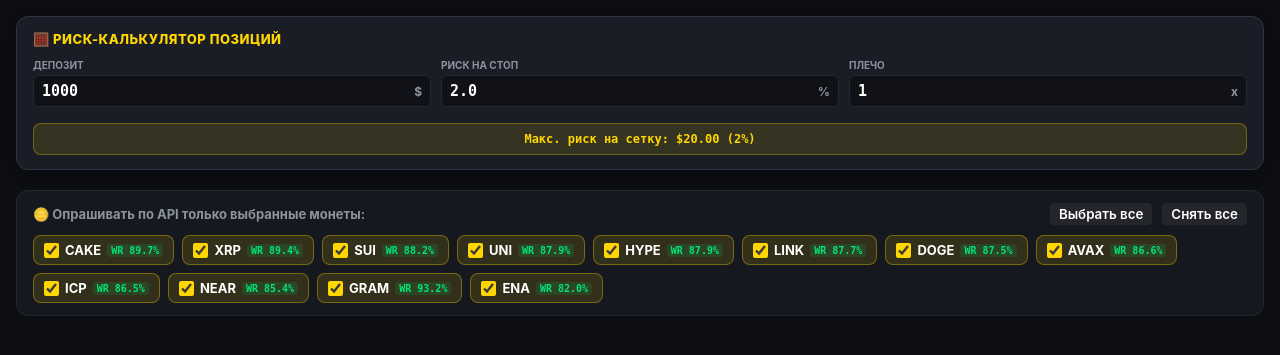
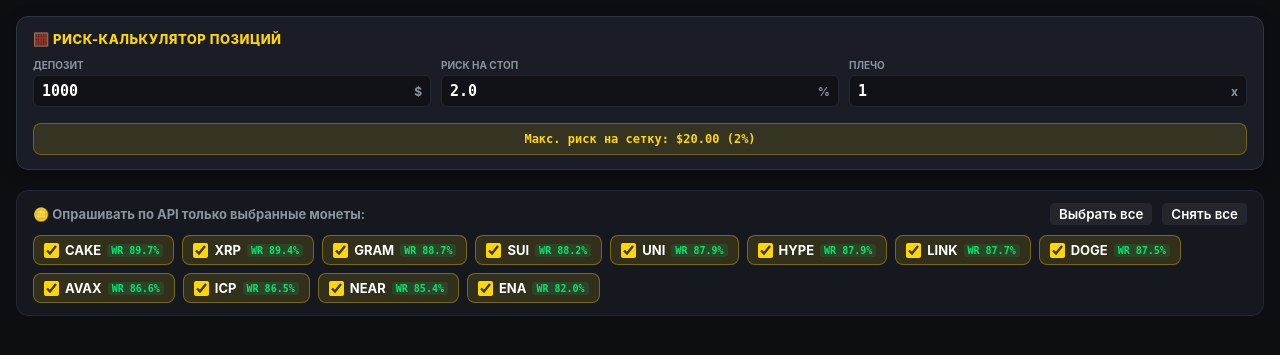
Before and after one commit to nbiotminsk/dca_bot, a PHP site: page / in a window 1280 px wide. Shown: the part 63-418 px from the top of the page. Run offline with PHP 8.4, Linux system fonts and the light colour scheme; data that the repository does not hold is empty.

Commit message:
Update GRAM historical test metrics with new candle-by-candle algorithm

```diff
--- a/index.php
+++ b/index.php
@@ -194,15 +194,15 @@ if (isset($_GET['ajax'])) {
         $coinStats = [
             'CAKEUSDT' => ['wr_normal' => '89.7%', 'wr_manip' => '65.5%', 'sl_fib' => 2.618, 'rr' => '1:2.4'],
             'XRPUSDT'  => ['wr_normal' => '89.4%', 'wr_manip' => '64.2%', 'sl_fib' => 2.618, 'rr' => '1:2.0'],
+            'GRAMUSDT' => ['wr_normal' => '88.7%', 'wr_manip' => '47.8%', 'sl_fib' => 2.291, 'rr' => '1:3.0'],
             'SUIUSDT'  => ['wr_normal' => '88.2%', 'wr_manip' => '65.5%', 'sl_fib' => 2.618, 'rr' => '1:3.0'],
             'UNIUSDT'  => ['wr_normal' => '87.9%', 'wr_manip' => '63.3%', 'sl_fib' => 2.618, 'rr' => '1:2.4'],
+            'HYPEUSDT' => ['wr_normal' => '87.9%', 'wr_manip' => '62.5%', 'sl_fib' => 2.291, 'rr' => '1:3.0'],
             'LINKUSDT' => ['wr_normal' => '87.7%', 'wr_manip' => '70.6%', 'sl_fib' => 2.618, 'rr' => '1:2.4'],
             'DOGEUSDT' => ['wr_normal' => '87.5%', 'wr_manip' => '69.8%', 'sl_fib' => 2.618, 'rr' => '1:2.4'],
             'AVAXUSDT' => ['wr_normal' => '86.6%', 'wr_manip' => '57.9%', 'sl_fib' => 2.618, 'rr' => '1:3.0'],
+            'ICPUSDT'  => ['wr_normal' => '86.5%', 'wr_manip' => '63.2%', 'sl_fib' => 2.337, 'rr' => '1:2.7'],
             'NEARUSDT' => ['wr_normal' => '85.4%', 'wr_manip' => '63.0%', 'sl_fib' => 2.618, 'rr' => '1:2.4'],
-            'HYPEUSDT' => ['wr_normal' => '87.9%', 'wr_manip' => '62.5%', 'sl_fib' => 2.291, 'rr' => '1:3.0'],
-            'ICPUSDT'  => ['wr_normal' => '86.5%', 'wr_manip' => '63.2%', 'sl_fib' => 2.337, 'rr' => '1:2.7'],
-            'GRAMUSDT' => ['wr_normal' => '93.2%', 'wr_manip' => '80.0%', 'sl_fib' => 2.291, 'rr' => '1:3.0'],
             'ENAUSDT'  => ['wr_normal' => '82.0%', 'wr_manip' => '66.7%', 'sl_fib' => 2.291, 'rr' => '1:3.0']
         ];
         $stats = isset($coinStats[$sym]) ? $coinStats[$sym] : ['wr_normal' => '85%', 'wr_manip' => '75%', 'sl_fib' => 2.500, 'rr' => '1:2.0'];
@@ -1214,6 +1214,7 @@ function renderCards(data) {
 const ALL_AVAILABLE_COINS = [
     { sym: 'CAKEUSDT', name: 'CAKE', wr_n: '89.7%', wr_m: '65.5%' },
     { sym: 'XRPUSDT',  name: 'XRP',  wr_n: '89.4%', wr_m: '64.2%' },
+    { sym: 'GRAMUSDT', name: 'GRAM', wr_n: '88.7%', wr_m: '47.8%' },
     { sym: 'SUIUSDT',  name: 'SUI',  wr_n: '88.2%', wr_m: '65.5%' },
     { sym: 'UNIUSDT',  name: 'UNI',  wr_n: '87.9%', wr_m: '63.3%' },
     { sym: 'HYPEUSDT', name: 'HYPE', wr_n: '87.9%', wr_m: '62.5%' },
@@ -1222,7 +1223,6 @@ const ALL_AVAILABLE_COINS = [
     { sym: 'AVAXUSDT', name: 'AVAX', wr_n: '86.6%', wr_m: '57.9%' },
     { sym: 'ICPUSDT',  name: 'ICP',  wr_n: '86.5%', wr_m: '63.2%' },
     { sym: 'NEARUSDT', name: 'NEAR', wr_n: '85.4%', wr_m: '63.0%' },
-    { sym: 'GRAMUSDT', name: 'GRAM', wr_n: '93.2%', wr_m: '80.0%' },
     { sym: 'ENAUSDT',  name: 'ENA',  wr_n: '82.0%', wr_m: '66.7%' }
 ];
 
```
